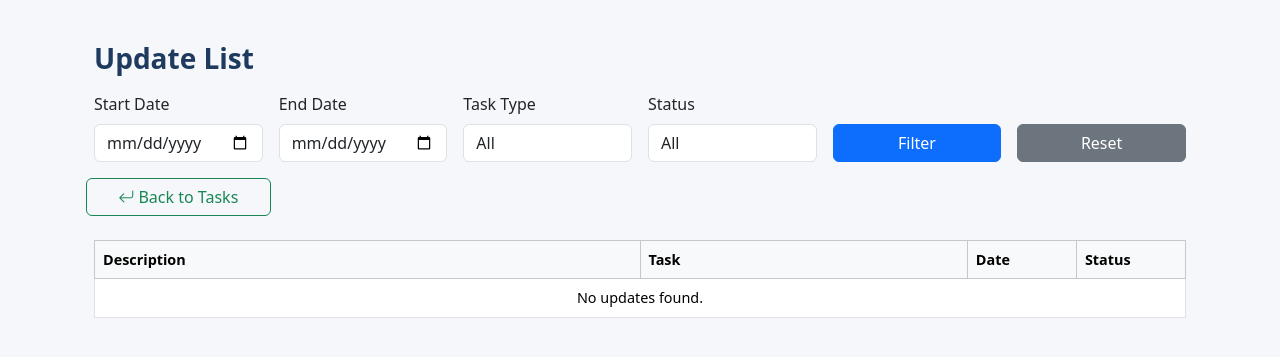
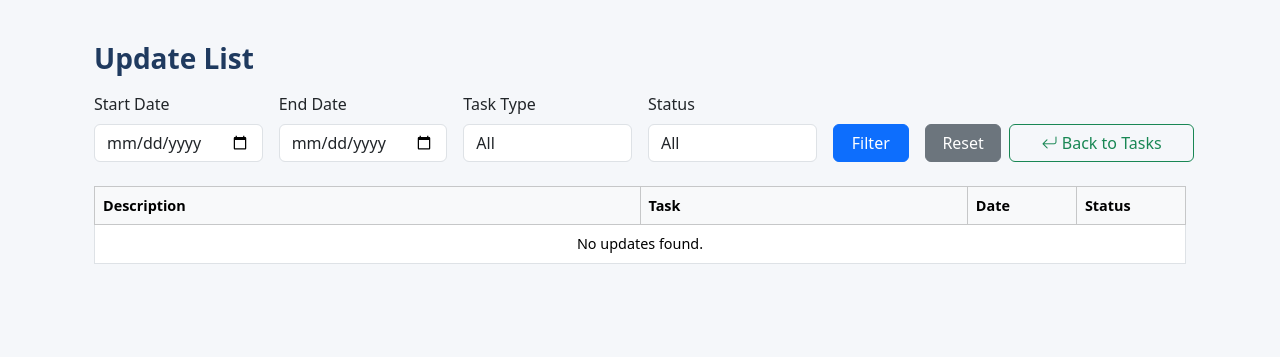
Before and after one commit to bhadrinath95/worktracker, a Django app: page /task/update_filter/ in a window 1280 px wide. Shown: the part 56-413 px from the top of the page. Run offline with Django 5.2, Linux system fonts and the light colour scheme; a user stored in the database is signed in; data comes from the database, SQL or seed files in the repository; both versions use the stored data as it was after the commit; some libraries are stand-ins or nearby versions.

Commit message:
Initial commit

```diff
--- a/templates/tracker/update_filter.html
+++ b/templates/tracker/update_filter.html
@@ -42,11 +42,11 @@
             </select>
         </div>
 
-        <div class="col-md-2">
+        <div class="col-md-1">
             <button type="submit" class="btn btn-primary w-100">Filter</button>
         </div>
 
-        <div class="col-md-2">
+        <div class="col-md-1">
             <a href="{% url 'tracker:update_filter' %}" class="btn btn-secondary w-100">Reset</a>
         </div>
 
```
Also changed, not shown: db.sqlite3.
